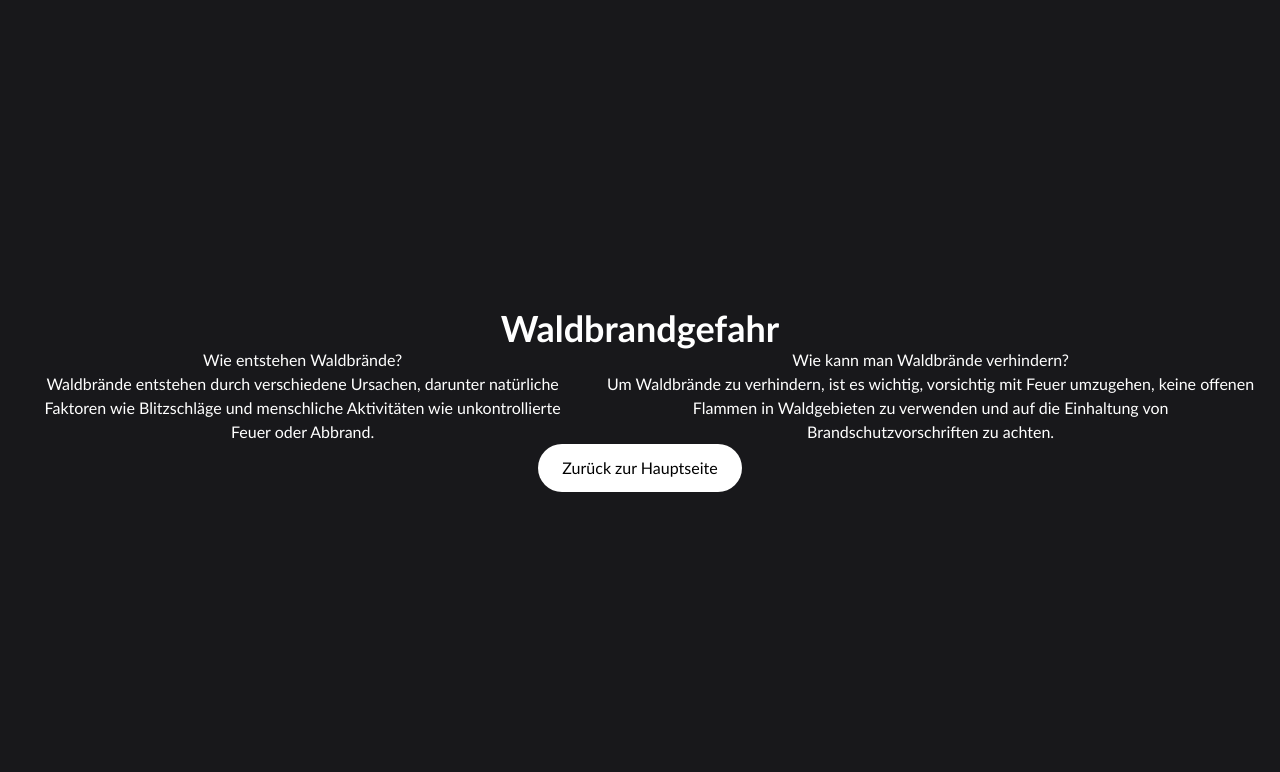
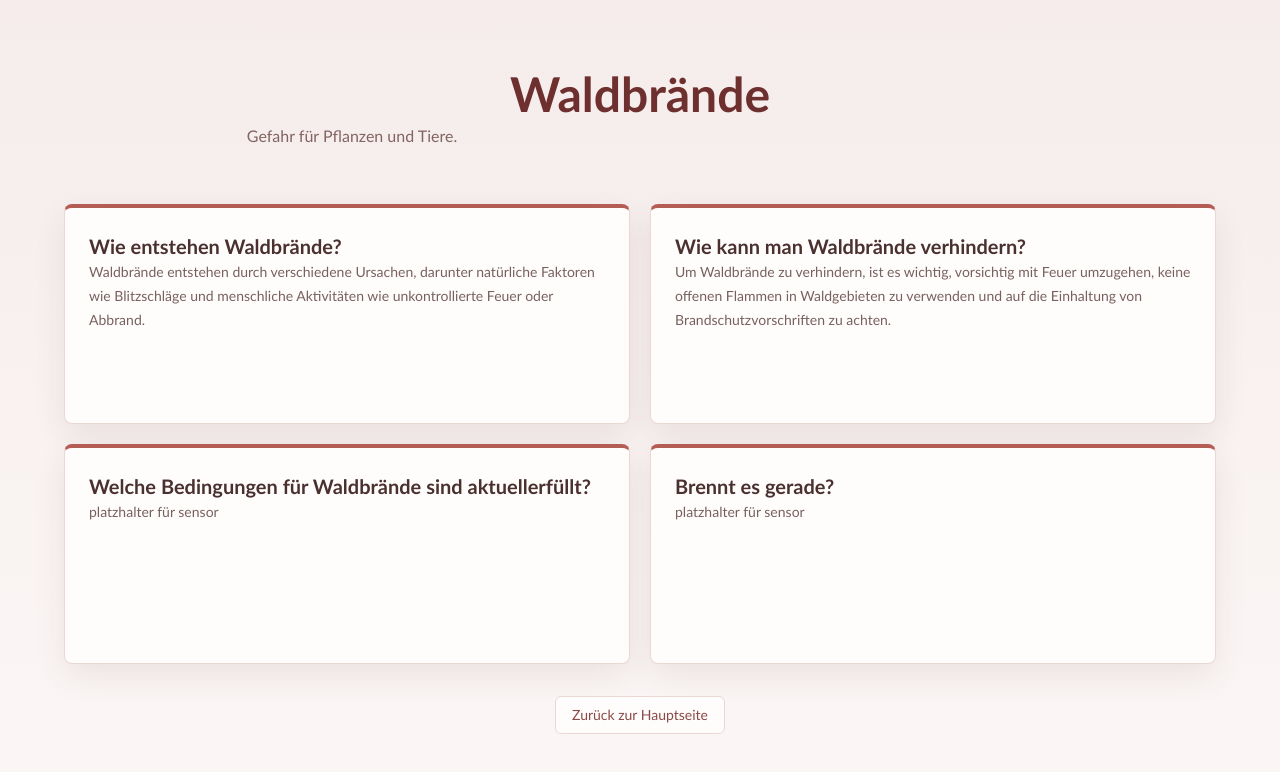
Before and after one commit to V0706/Hackathon, a Next.js app: page /Waldbrand in a window 1280 px wide. Shown: the top 772 px of the page. Built offline with nearby package versions, Linux system fonts and the light colour scheme.

Commit message:
waltbrand_u_wetter_seiten

```diff
--- a/src/app/Waldbrand/page.tsx
+++ b/src/app/Waldbrand/page.tsx
@@ -2,24 +2,39 @@ import Link from "next/link";
 
 export default function SecondPage() {
   return (
-    <main className="flex min-h-screen flex-col items-center justify-center bg-zinc-900 px-6 py-16 text-center text-white">
-        <h1 className="mb-6 text-4xl font-bold">Waldbrandgefahr</h1>
-        <div className="flex gap-6">
-          <div>
-            <h2>Wie entstehen Waldbrände?</h2>
-            <p>Waldbrände entstehen durch verschiedene Ursachen, darunter natürliche Faktoren wie Blitzschläge und menschliche Aktivitäten wie unkontrollierte Feuer oder Abbrand.</p>
+    <main className="min-h-screen bg-[linear-gradient(180deg,#f5eceb_0%,#fbf7f6_100%)] px-5 py-12 text-[#422e2d] sm:px-8 sm:py-16">
+      <div className="mx-auto max-w-6xl">
+        <header className="mb-10 text-center sm:mb-14">
+          <h1 className="text-4xl font-semibold leading-tight text-[#6e302e] sm:text-5xl">Waldbrände</h1>
+          <h2 className="mx-auto mt-4 max-w-xl text-sm leading-6 text-[#826462] sm:text-base">Gefahr für Pflanzen und Tiere.</h2>
+        </header>
+        <div className="grid grid-cols-1 gap-5 md:grid-cols-2">
+          <div className="min-h-[220px] rounded-lg border border-[#ead8d4] border-t-4 border-t-[#b45d55] bg-[#fffdfc] p-6 text-left shadow-[0_12px_32px_rgba(93,45,40,0.09)]">
+            <h2 className="text-xl font-semibold text-[#4a302e]">Wie entstehen Waldbrände?</h2>
+            <p className="mt-3 text-sm leading-6 text-[#77615e]">Waldbrände entstehen durch verschiedene Ursachen, darunter natürliche Faktoren wie Blitzschläge und menschliche Aktivitäten wie unkontrollierte Feuer oder Abbrand.</p>
           </div>
-          <div>
-            <h2>Wie kann man Waldbrände verhindern?</h2>
-            <p>Um Waldbrände zu verhindern, ist es wichtig, vorsichtig mit Feuer umzugehen, keine offenen Flammen in Waldgebieten zu verwenden und auf die Einhaltung von Brandschutzvorschriften zu achten.</p>
+          <div className="min-h-[220px] rounded-lg border border-[#ead8d4] border-t-4 border-t-[#b45d55] bg-[#fffdfc] p-6 text-left shadow-[0_12px_32px_rgba(93,45,40,0.09)]">
+            <h2 className="text-xl font-semibold text-[#4a302e]">Wie kann man Waldbrände verhindern?</h2>
+            <p className="mt-3 text-sm leading-6 text-[#77615e]">Um Waldbrände zu verhindern, ist es wichtig, vorsichtig mit Feuer umzugehen, keine offenen Flammen in Waldgebieten zu verwenden und auf die Einhaltung von Brandschutzvorschriften zu achten.</p>
+          </div>
+          <div className="min-h-[220px] rounded-lg border border-[#ead8d4] border-t-4 border-t-[#b45d55] bg-[#fffdfc] p-6 text-left shadow-[0_12px_32px_rgba(93,45,40,0.09)]">
+            <h2 className="text-xl font-semibold text-[#4a302e]">Welche Bedingungen für Waldbrände sind aktuellerfüllt?</h2>
+            <p className="mt-3 text-sm leading-6 text-[#77615e]">platzhalter für sensor</p>
+          </div>
+          <div className="min-h-[220px] rounded-lg border border-[#ead8d4] border-t-4 border-t-[#b45d55] bg-[#fffdfc] p-6 text-left shadow-[0_12px_32px_rgba(93,45,40,0.09)]">
+            <h2 className="text-xl font-semibold text-[#4a302e]">Brennt es gerade?</h2>
+            <p className="mt-3 text-sm leading-6 text-[#77615e]">platzhalter für sensor</p>
           </div>
         </div>
-      <Link
-        href="/"
-       className="rounded-full bg-white px-6 py-3 text-black transition hover:bg-zinc-300"
-      >
-        Zurück zur Hauptseite
-      </Link>
+        <div className="mt-8 text-center">
+          <Link
+            href="/"
+            className="inline-flex items-center rounded-md border border-[#ead8d4] bg-white/75 px-4 py-2 text-sm font-medium text-[#8a4945] transition hover:bg-white focus-visible:outline-2 focus-visible:outline-offset-4 focus-visible:outline-[#a4514a]"
+          >
+            Zurück zur Hauptseite
+          </Link>
+        </div>
+      </div>
     </main>
   );
 }
--- a/src/app/Wetter/page.tsx
+++ b/src/app/Wetter/page.tsx
@@ -2,23 +2,26 @@ import Link from "next/link";
 
 export default function SecondPage() {
   return (
-    <main className="flex min-h-screen flex-col items-center justify-start bg-zinc-900 px-6 pb-16 pt-5 text-center text-white">
-      <h1 className="mb-6 text-4xl font-bold">Aktuelle Wetterdaten</h1>
-      <p className="mb-8 max-w-md text-lg text-zinc-300">
+    <main className="min-h-screen bg-[linear-gradient(180deg,#eaf3f8_0%,#f6f9fb_100%)] px-5 py-12 text-[#213746] sm:px-8 sm:py-16">
+      <div className="mx-auto max-w-6xl">
+        <header className="mb-10 text-center sm:mb-14">
+          <h1 className="text-4xl font-semibold leading-tight text-[#1f465d] sm:text-5xl">Aktuelle Wetterdaten</h1>
+          <p className="mx-auto mt-4 max-w-xl text-sm leading-6 text-[#5d7482] sm:text-base">
             Die aktuellen Wetterdaten aus dem Wald:
           </p>
-      <div className="grid grid-cols-2 gap-4 text-left">
-        <div className="flex h-[150px] w-[300px] items-start justify-start rounded-lg bg-blue-500 p-3">
-          <p>Temperatur:</p>
+        </header>
+        <div className="grid grid-cols-1 gap-5 md:grid-cols-2">
+          <div className="min-h-[150px] rounded-lg border border-[#d5e3e9] border-t-4 border-t-[#5288a3] bg-white p-6 text-left shadow-[0_12px_32px_rgba(36,81,105,0.09)]">
+            <p className="text-sm text-[#617783]">Temperatur:</p>
           </div>
-        <div className="flex h-[150px] w-[300px] items-start justify-start rounded-lg bg-blue-500 p-3">
-          <p>Helligkeit:</p>
+          <div className="min-h-[150px] rounded-lg border border-[#d5e3e9] border-t-4 border-t-[#5288a3] bg-white p-6 text-left shadow-[0_12px_32px_rgba(36,81,105,0.09)]">
+            <p className="text-sm text-[#617783]">Helligkeit:</p>
           </div>
-        <div className="flex h-[150px] w-[300px] items-start justify-start rounded-lg bg-blue-500 p-3">
-          <p>Luftfeuchtigkeit:</p>
+          <div className="min-h-[150px] rounded-lg border border-[#d5e3e9] border-t-4 border-t-[#5288a3] bg-white p-6 text-left shadow-[0_12px_32px_rgba(36,81,105,0.09)]">
+            <p className="text-sm text-[#617783]">Luftfeuchtigkeit:</p>
           </div>
-        <div className="flex h-[150px] w-[300px] items-start justify-start rounded-lg bg-blue-500 p-3">
-          <p>Bodenfeuchtigkeit:</p>
+          <div className="min-h-[150px] rounded-lg border border-[#d5e3e9] border-t-4 border-t-[#5288a3] bg-white p-6 text-left shadow-[0_12px_32px_rgba(36,81,105,0.09)]">
+            <p className="text-sm text-[#617783]">Bodenfeuchtigkeit:</p>
           </div>
         </div>
         <div>
@@ -27,13 +30,15 @@ export default function SecondPage() {
         <div>
           <p></p>
         </div>
-
+        <div className="mt-8 text-center">
           <Link
             href="/"
-       className="mt-[10px] rounded-full bg-white px-6 py-3 text-black transition hover:bg-zinc-300"
+            className="inline-flex items-center rounded-md border border-[#d5e3e9] bg-white/75 px-4 py-2 text-sm font-medium text-[#3d6e88] transition hover:bg-white focus-visible:outline-2 focus-visible:outline-offset-4 focus-visible:outline-[#467e9c]"
           >
             Zurück zur Hauptseite
           </Link>
+        </div>
+      </div>
     </main>
   );
 }
```
Lines whose indentation alone changed are shown as unchanged.
